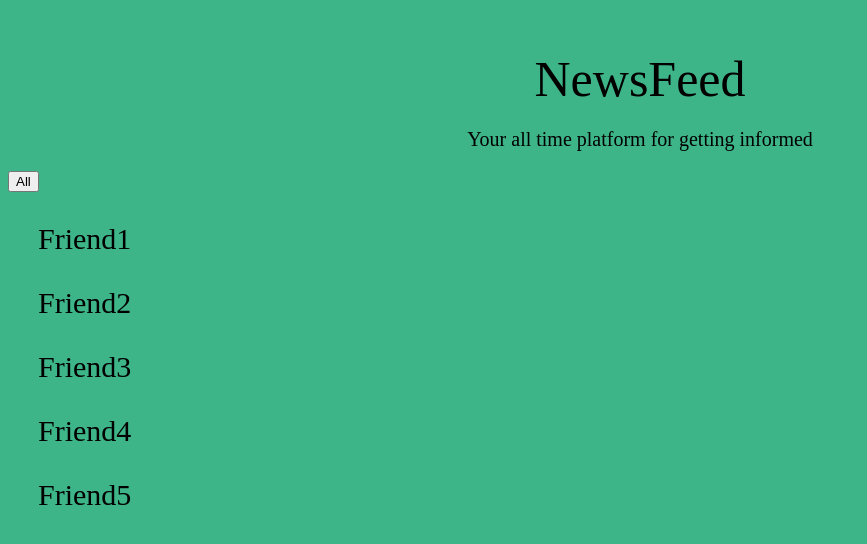
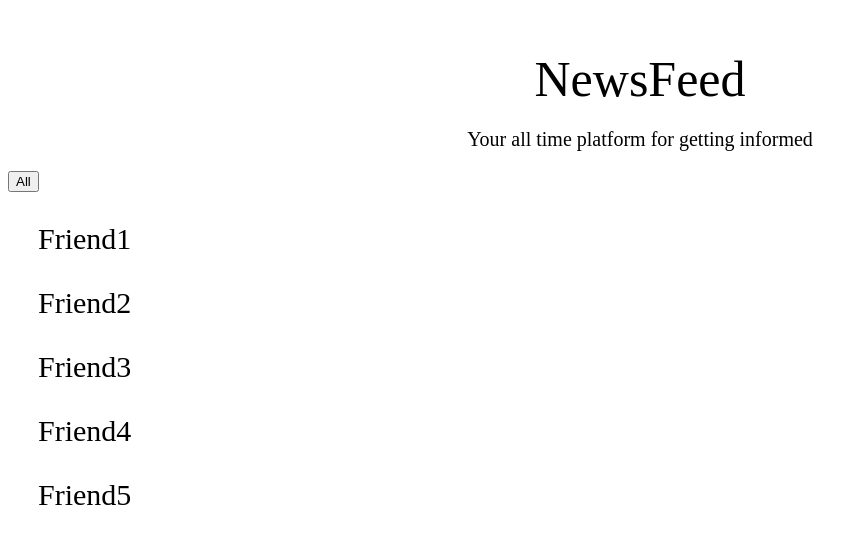
Before and after one commit to paulmunyao/newsfeed, an Angular app: page / in a window 1280 px wide. Shown: the top 544 px of the page, without its empty margins (0-867 px from the left). Built offline with nearby package versions, Linux system fonts and the light colour scheme; a web font is replaced by a local one.

Commit message:
edit background color

```diff
--- a/src/styles.css
+++ b/src/styles.css
@@ -1,5 +1,5 @@
 /* You can add global styles to this file, and also import other style files */
 body {
     overflow-x: hidden;
-     background-color: #3EB489;
+     /* background-color: #3EB489; */
 }
```
